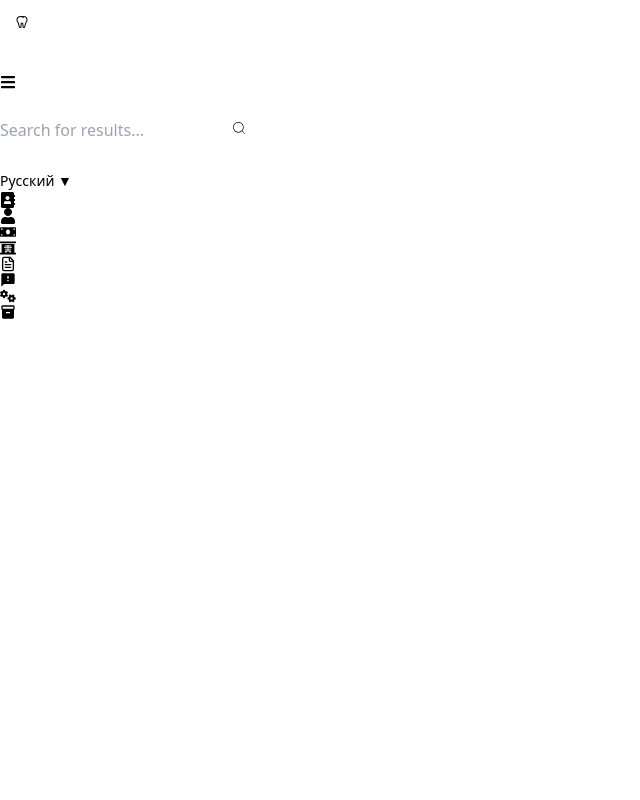
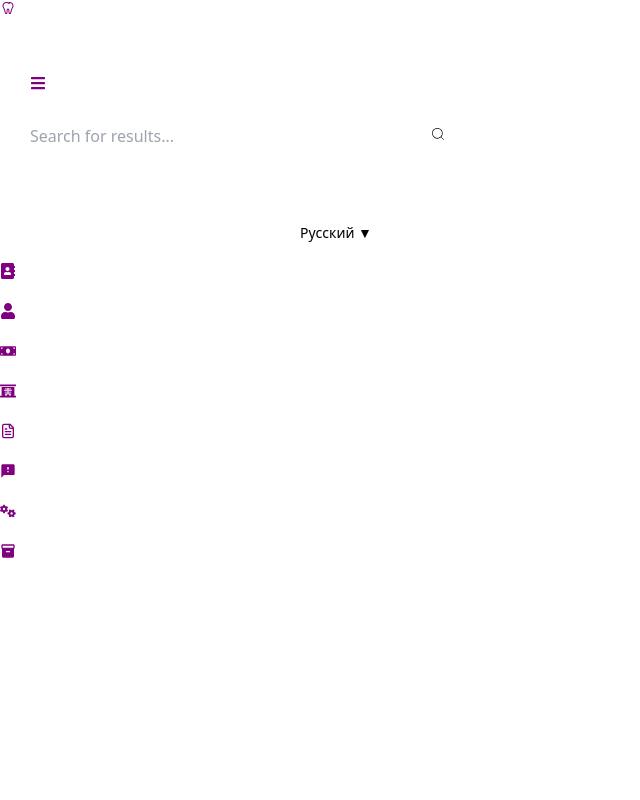
Before and after one commit to szzzdk/admin_panel, a React (Vite) app: page / in a window 1280 px wide. Shown: the top 800 px of the page, without its empty margins (0-640 px from the left). Built offline with nearby package versions, Linux system fonts and the light colour scheme.

Commit message:
changed header and sidebar

```diff
--- a/src/layouts/PageHeader.tsx
+++ b/src/layouts/PageHeader.tsx
@@ -9,6 +9,7 @@ import i18n from "i18next";
 import translationRU from "../locales/ru.json";
 import translationKZ from "../locales/kz.json";
 import translationEN from "../locales/en.json";
+import { motion } from "framer-motion";
 
 interface PageHeaderProps {
   onToggleSidebar: () => void;
@@ -22,7 +23,7 @@ i18n.use(initReactI18next).init({
     Русский: { translation: translationRU },
   },
   lng: "Русский", // Устанавливаем русский язык по умолчанию
-  fallbackLng: "Русский", // Устанавливаем русский язык по умолчанию
+  fallbackLng: "Русский",
 });
 
 const PageHeader: React.FC<PageHeaderProps> = ({
@@ -50,56 +51,63 @@ const PageHeader: React.FC<PageHeaderProps> = ({
   };
 
   useEffect(() => {
-    i18n.changeLanguage("Русский"); // Изменяем язык на русский при монтировании компонента
+    i18n.changeLanguage("Русский");
   }, []);
 
   return (
-    <div className="flex border " >
+    <div className="flex border ">
       <div className="flex items-center border border-b-0 border-l-0 border-t-0">
         <a href="/">
           <div className="flex items-center">
             {isSidebarOpen ? (
-              <div
-                className="flex items-center ml-5"
-                style={{
-                  paddingRight: "219px",
-                  paddingTop: "20px",
-                  paddingBottom: "20px",
-                }}
+              <motion.span
+                className="flex items-center ml-6"
+                animate={{ opacity: 1, marginRight: 140 }}
+                initial={{ opacity: 0, marginRight: 100 }}
+                transition={{ duration: 0.3 }}
               >
-                <LiaToothSolid className="h-10 w-10 icon" />
+                <LiaToothSolid className={`h-10 w-10 ${styles.icon}`} />
                 <p className="ml-2 title">Tooth</p>
-              </div>
+              </motion.span>
             ) : (
-              <div style={{padding: "14px"}}>
-                <LiaToothSolid className="h-10 w-10 icon" />
-              </div>
+              <motion.span
+                className="ml-5"
+                animate={{ opacity: 1, marginRight: 19 }}
+                initial={{ opacity: 0 }}
+                transition={{ duration: 0.3 }}>
+                <LiaToothSolid className={`h-10 w-10 ${styles.icon}`} />
+              </motion.span>
             )}
           </div>
         </a>
       </div>
-      <FaBars onClick={onToggleSidebar} className="cursor-pointer" style={{ marginTop: "30px" }} />
-      <div className="flex gap-4 justify-center">
+      <FaBars
+        onClick={onToggleSidebar}
+        className={`cursor-pointer ${styles.icon}`}
+        style={{ marginTop: "35px", marginLeft: "30px" }}
+      />
+      <div className="flex gap-4 justify-center" style={{ marginTop: "5px", marginBottom: "20px", marginLeft: "30px"}}>
         <div className="flex flex-grow relative">
           <input
             type="search"
             placeholder="Search for results..."
             onChange={handleSearchChange}
             className="rounded-lg border border-secondary-border
-                       shadow-inner shadow-secondary py-1 text-lg pl-6 pr-12"
-            style={{ height: "2.5rem", marginTop: "15px"}}
+                       shadow-inner shadow-secondary py-1 text-lg
+                       pl-6 pr-12 text-sm"
+            style={{ height: "2.5rem", width: "25rem", marginTop: "15px"}}
           />
-          <Button className="absolute right-0 top-0 mt-3 mr-1" style={{marginTop: "30px"}}>
+          <Button className="absolute right-0 top-0 mt-3 mr-1" style={{marginTop: "30px", marginBottom: "30px"}}>
             <CiSearch />
           </Button>
         </div>
       </div>
       <div>
-        <button onClick={toggleLanguageMenu} className={styles.languageButton} style={{ marginTop: "20px"}}>
+        <button onClick={toggleLanguageMenu} className={styles.languageButton} style={{ marginTop: "30px", marginBottom: "20px", marginLeft: "300px"}}>
           {selectedLanguage} {isLanguageMenuOpen ? "▲" : "▼"}
         </button>
         {isLanguageMenuOpen && (
-          <div className="flex flex-col items-center justify-center absolute mt-2 bg-white border">
+          <div className="flex flex-col items-center justify-center absolute mt-2 bg-white border" style={{ marginLeft: "285px"}}>
             <button onClick={() => handleLanguageChange("Русский")}>
               Русский
             </button>
--- a/src/layouts/Sidebar.tsx
+++ b/src/layouts/Sidebar.tsx
@@ -19,42 +19,42 @@ const Sidebar: React.FC<SidebarProps> = ({ isSidebarOpen }) => {
     {
       path: "/",
       name: t("records"),
-      icon: <FaAddressBook />,
+      icon: <FaAddressBook className={styles.icon} />,
     },
     {
       path: "/",
       name: t("patients"),
-      icon: <FaUser />,
+      icon: <FaUser className={styles.icon} />,
     },
     {
       path: "",
       name: t("finance"),
-      icon: <FaMoneyBill />,
+      icon: <FaMoneyBill className={styles.icon} />,
     },
     {
       path: "",
       name: t("x-ray"),
-      icon: <FaXRay />,
+      icon: <FaXRay className={styles.icon} />,
     },
     {
       path: "",
       name: t("reports"),
-      icon: <LuFileText />,
+      icon: <LuFileText className={styles.icon} />,
     },
     {
       path: "",
       name: t("feedback"),
-      icon: <MdFeedback />,
+      icon: <MdFeedback className={styles.icon} />,
     },
     {
       path: "",
       name: t("integration"),
-      icon: <FaGears />,
+      icon: <FaGears className={styles.icon} />,
     },
     {
       path: "",
       name: t("inventory"),
-      icon: <MdInventory />,
+      icon: <MdInventory className={styles.icon} />,
     },
   ];
 
@@ -62,25 +62,25 @@ const Sidebar: React.FC<SidebarProps> = ({ isSidebarOpen }) => {
     <motion.div
       initial={false}
       transition={{ duration: 0.3 }}
-      className="border"
+      className="border border-t-0"
     >
       <section className={styles.section}>
-        <div className="border border-r-0 border-b-0 border-t-0">
+        <div className="pt-5 border border-r-0 border-b-0 border-t-0">
           {routes.map((route) => (
             <NavLink to={route.path} key={route.name}>
               {isSidebarOpen ? (
                 <motion.span
-                  className="flex items-center pl-7 ml-8 mt-7 pr-40"
-                  animate={{ opacity: 1, marginLeft: 0 }}
-                  initial={{ opacity: 0, marginLeft: -20 }}
+                  className="flex items-center h-10 pl-9"
+                  animate={{ opacity: 1, marginRight: 77  }}
+                  initial={{ opacity: 0, marginRight: 100 }}
                   transition={{ duration: 0.3 }}
                 >
                   {route.icon} <span className="ml-2">{route.name}</span>
                 </motion.span>
               ) : (
                 <motion.span
-                  className="flex items-center ml-8 mt-7 pr-5"
-                  animate={{ opacity: 1 }}
+                  className="flex items-center h-10 pl-8"
+                  animate={{ opacity: 1, marginRight: 30 }}
                   initial={{ opacity: 0 }}
                   transition={{ duration: 0.3 }}
                 >
--- a/src/layouts/index.module.scss
+++ b/src/layouts/index.module.scss
@@ -12,3 +12,7 @@
 .section {
     height: 100vh;
 }
+
+.icon {
+    color: purple; /* Цвет фиолетовый */
+}
```
